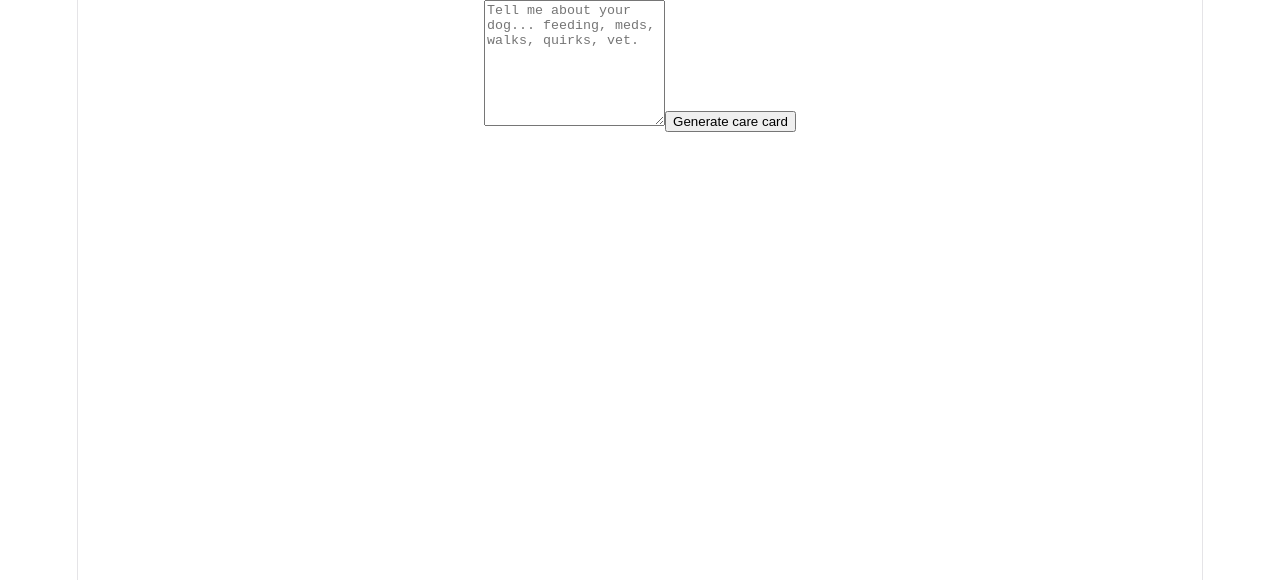
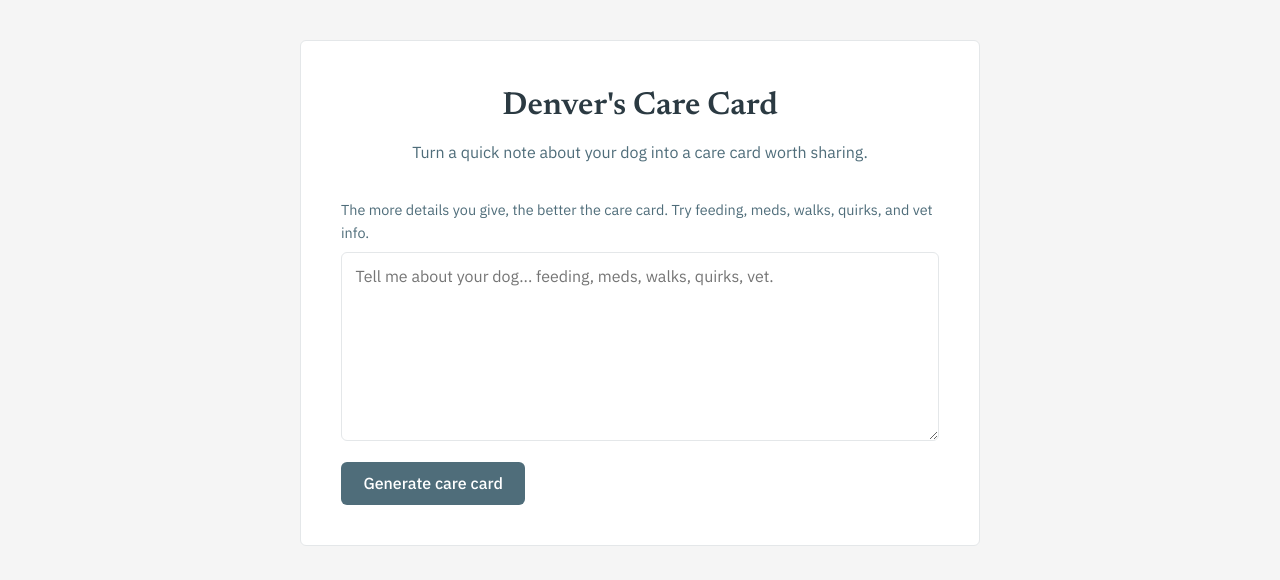
Before and after one commit to bolouie/denvers-care-card, a React (Vite) app: page / in a window 1280 px wide. Shown: the top 580 px of the page. Built offline with nearby package versions, Linux system fonts and the light colour scheme.

Commit message:
style: apply Pack design tokens via CSS Modules

```diff
--- a/src/App.jsx
+++ b/src/App.jsx
@@ -1,6 +1,7 @@
 import { useState } from "react";
 import CareForm from "./components/CareForm";
 import CareCard from "./components/CareCard";
+import styles from "./App.module.css";
 
 function App() {
   const [notes, setNotes] = useState("");
@@ -44,7 +45,12 @@ function App() {
   }
 
   return (
-    <>
+    <div className={styles.page}>
+      <div className={styles.container}>
+        <h1 className={styles.title}>Denver's Care Card</h1>
+        <p className={styles.subtitle}>
+          Turn a quick note about your dog into a care card worth sharing.
+        </p>
         <CareForm
           notes={notes}
           setNotes={setNotes}
@@ -52,11 +58,15 @@ function App() {
           onGenerate={handleGenerate}
           error={error}
         />
+
+        {loading && (
+          <p className={styles.loading}>Generating Denver's care card...</p>
+        )}
         <CareCard
           card={card}
         />
-    </>
+      </div>
+    </div>
   );
 }
-
 export default App;
--- /dev/null
+++ b/src/App.module.css
@@ -0,0 +1,39 @@
+.page {
+  min-height: 100vh;
+  padding: 2.5rem 1rem;
+  background: var(--pack-surface);
+  /* neutral grey behind the card */
+}
+
+.container {
+  max-width: 680px;
+  margin: 0 auto;
+  padding: 2.5rem;
+  background: var(--pack-white);
+  /* the contained white card */
+  border: 1px solid #E4E7E9;
+  /* quiet hairline, like Figma */
+  border-radius: var(--pack-radius);
+}
+
+.title {
+  font-family: var(--pack-font-heading);
+  font-size: 2rem;
+  font-weight: 600;
+  text-align: center;
+  color: var(--pack-text);
+  margin: 0 0 0.5rem;
+}
+
+.subtitle {
+  text-align: center;
+  color: var(--pack-action);
+  margin: 0 0 2rem;
+}
+
+.loading {
+  margin: 1.5rem auto 0;
+  text-align: center;
+  color: var(--pack-action);
+  font-style: italic;
+}
--- a/src/components/CareCard.jsx
+++ b/src/components/CareCard.jsx
@@ -1,17 +1,19 @@
+import styles from "./CareCard.module.css";
+
 function CareCard({ card }) {
     if (!card) {
         return null;
     }
 
     return (
-        <div>
-            <h2>{card.dogName}</h2>
-            <p><strong>Feeding:</strong> {card.feeding}</p>
-            <p><strong>Meds:</strong> {card.meds}</p>
-            <p><strong>Walk routine:</strong> {card.walkRoutine}</p>
-            <p><strong>Quirks:</strong> {card.quirks}</p>
-            <p><strong>Emergency contact:</strong> {card.emergencyContact}</p>
-            <p><strong>What makes them happy:</strong> {card.happyNote}</p>
+        <div className={styles.card}>
+            <h2 className={styles.dogName}>{card.dogName}</h2>
+            <p className={styles.feeding}><strong>Feeding:</strong> {card.feeding}</p>
+            <p className={styles.meds}><strong>Meds:</strong> {card.meds}</p>
+            <p className={styles.walkRoutine}><strong>Walk routine:</strong> {card.walkRoutine}</p>
+            <p className={styles.quirks}><strong>Quirks:</strong> {card.quirks}</p>
+            <p className={styles.emergencyContact}><strong>Emergency contact:</strong> {card.emergencyContact}</p>
+            <p className={styles.happyNote}><strong>What makes them happy:</strong> {card.happyNote}</p>
         </div>
     );
 }
--- /dev/null
+++ b/src/components/CareCard.module.css
@@ -0,0 +1,34 @@
+.card {
+    max-width: 640px;
+    margin: 1.5rem auto 3rem;
+    padding: 2rem;
+    background: var(--pack-white);
+    border: 2px solid var(--pack-accent);
+    /* peach frame: the "emergence" */
+    border-radius: var(--pack-radius);
+}
+
+.dogName {
+    font-family: var(--pack-font-heading);
+    font-size: 2rem;
+    font-weight: 600;
+    color: var(--pack-text);
+    margin: 0 0 1.25rem;
+}
+
+.field {
+    margin: 0 0 1rem;
+}
+
+.label {
+    font-family: var(--pack-font-body);
+    font-weight: 600;
+    color: var(--pack-action);
+    /* slate labels */
+    display: block;
+    margin-bottom: 0.15rem;
+}
+
+.value {
+    color: var(--pack-text);
+}
--- a/src/components/CareForm.jsx
+++ b/src/components/CareForm.jsx
@@ -1,18 +1,26 @@
+import styles from "./CareForm.module.css";
+
 function CareForm({ notes, setNotes, onGenerate, loading, error }) {
     return (
         <div>
+            <p className={styles.helper}>The more details you give, the better the care card. Try feeding, meds, walks, quirks, and vet info.</p>
             <textarea
+                className={styles.textarea}
                 value={notes}
                 onChange={(e) => setNotes(e.target.value)}
                 placeholder="Tell me about your dog... feeding, meds, walks, quirks, vet."
                 rows={8}
             />
-            <button onClick={onGenerate} disabled={loading}>
+            <button
+                className={styles.button}
+                onClick={onGenerate}
+                disabled={loading}
+            >
                 {loading ? "Generating..." : "Generate care card"}
             </button>
-            {error && <p role="alert">{error}</p>}
+            {error && <p className={styles.error} role="alert">{error}</p>}
         </div>
-    )
+    );
 }
 
 export default CareForm;
--- /dev/null
+++ b/src/components/CareForm.module.css
@@ -0,0 +1,65 @@
+.form {
+    margin: 0;
+    padding: 0;
+}
+
+.helper {
+    font-size: 0.9rem;
+    color: var(--pack-action);
+    margin: 0 0 0.5rem;
+}
+
+.textarea {
+    width: 100%;
+    min-height: 140px;
+    padding: 0.85rem;
+    font-family: var(--pack-font-body);
+    font-size: 1rem;
+    color: var(--pack-text);
+    background: var(--pack-white);
+    border: 1px solid #E4E7E9;
+    border-radius: var(--pack-radius);
+    resize: vertical;
+}
+
+.textarea:focus {
+    outline: none;
+    border-color: var(--pack-accent);
+    /* peach as focus stroke */
+    box-shadow: 0 0 0 2px rgba(221, 110, 66, 0.25);
+}
+
+.button {
+    margin-top: 0.85rem;
+    padding: 0.7rem 1.4rem;
+    font-family: var(--pack-font-body);
+    font-size: 1rem;
+    font-weight: 500;
+    color: var(--pack-white);
+    background: var(--pack-action);
+    /* slate: primary action */
+    border: none;
+    border-radius: var(--pack-radius);
+    cursor: pointer;
+}
+
+.button:hover:not(:disabled) {
+    background: #3F5A66;
+    /* slightly darker slate */
+}
+
+.button:disabled {
+    opacity: 0.6;
+    cursor: not-allowed;
+}
+
+.error {
+    margin-top: 0.85rem;
+    padding: 0.7rem 0.85rem;
+    font-size: 0.9rem;
+    color: var(--pack-text);
+    background: var(--pack-white);
+    border-left: 3px solid var(--pack-accent);
+    /* peach stroke, never behind text */
+    border-radius: var(--pack-radius);
+}
--- a/src/index.css
+++ b/src/index.css
@@ -1,111 +1,37 @@
+@import url("https://fonts.googleapis.com/css2?family=Newsreader:opsz,wght@6..72,400;6..72,500;6..72,600&family=IBM+Plex+Sans:wght@400;500;600&display=swap");
+
 :root {
-  --text: #6b6375;
-  --text-h: #08060d;
-  --bg: #fff;
-  --border: #e5e4e7;
-  --code-bg: #f4f3ec;
-  --accent: #aa3bff;
-  --accent-bg: rgba(170, 59, 255, 0.1);
-  --accent-border: rgba(170, 59, 255, 0.5);
-  --social-bg: rgba(244, 243, 236, 0.5);
-  --shadow:
-    rgba(0, 0, 0, 0.1) 0 10px 15px -3px, rgba(0, 0, 0, 0.05) 0 4px 6px -2px;
+  /* Pack colour tokens (roles, not raw colours) */
+  --pack-action: #4F6D7A;
+  /* slate: primary action, links */
+  --pack-text: #2B3A42;
+  /* body text and headings */
+  --pack-accent: #DD6E42;
+  /* peach: accent / selection STROKE only */
+  --pack-surface: #F5F5F5;
+  /* neutral: page surface */
+  --pack-white: #FFFFFF;
+  /* card surface */
 
-  --sans: system-ui, 'Segoe UI', Roboto, sans-serif;
-  --heading: system-ui, 'Segoe UI', Roboto, sans-serif;
-  --mono: ui-monospace, Consolas, monospace;
+  /* Pack radius tokens */
+  --pack-radius: 6px;
+  /* default: cards, buttons, inputs */
+  --pack-radius-status: 4px;
+  /* secure & status chips */
 
-  font: 18px/145% var(--sans);
-  letter-spacing: 0.18px;
-  color-scheme: light dark;
-  color: var(--text);
-  background: var(--bg);
-  font-synthesis: none;
-  text-rendering: optimizeLegibility;
-  -webkit-font-smoothing: antialiased;
-  -moz-osx-font-smoothing: grayscale;
-
-  @media (max-width: 1024px) {
-    font-size: 16px;
-  }
+  /* Fonts */
+  --pack-font-heading: "Newsreader", Georgia, serif;
+  --pack-font-body: "IBM Plex Sans", system-ui, sans-serif;
 }
 
-@media (prefers-color-scheme: dark) {
-  :root {
-    --text: #9ca3af;
-    --text-h: #f3f4f6;
-    --bg: #16171d;
-    --border: #2e303a;
-    --code-bg: #1f2028;
-    --accent: #c084fc;
-    --accent-bg: rgba(192, 132, 252, 0.15);
-    --accent-border: rgba(192, 132, 252, 0.5);
-    --social-bg: rgba(47, 48, 58, 0.5);
-    --shadow:
-      rgba(0, 0, 0, 0.4) 0 10px 15px -3px, rgba(0, 0, 0, 0.25) 0 4px 6px -2px;
-  }
-
-  #social .button-icon {
-    filter: invert(1) brightness(2);
-  }
+* {
+  box-sizing: border-box;
 }
 
 body {
   margin: 0;
+  font-family: var(--pack-font-body);
+  color: var(--pack-text);
+  background: var(--pack-surface);
+  line-height: 1.6;
 }
-
-#root {
-  width: 1126px;
-  max-width: 100%;
-  margin: 0 auto;
-  text-align: center;
-  border-inline: 1px solid var(--border);
-  min-height: 100svh;
-  display: flex;
-  flex-direction: column;
-  box-sizing: border-box;
-}
-
-h1,
-h2 {
-  font-family: var(--heading);
-  font-weight: 500;
-  color: var(--text-h);
-}
-
-h1 {
-  font-size: 56px;
-  letter-spacing: -1.68px;
-  margin: 32px 0;
-  @media (max-width: 1024px) {
-    font-size: 36px;
-    margin: 20px 0;
-  }
-}
-h2 {
-  font-size: 24px;
-  line-height: 118%;
-  letter-spacing: -0.24px;
-  margin: 0 0 8px;
-  @media (max-width: 1024px) {
-    font-size: 20px;
-  }
-}
-p {
-  margin: 0;
-}
-
-code,
-.counter {
-  font-family: var(--mono);
-  display: inline-flex;
-  border-radius: 4px;
-  color: var(--text-h);
-}
-
-code {
-  font-size: 15px;
-  line-height: 135%;
-  padding: 4px 8px;
-  background: var(--code-bg);
-}
```
Also changed, not shown: src/App.css (deleted, +0 -184 lines). Lines whose indentation alone changed are shown as unchanged.
